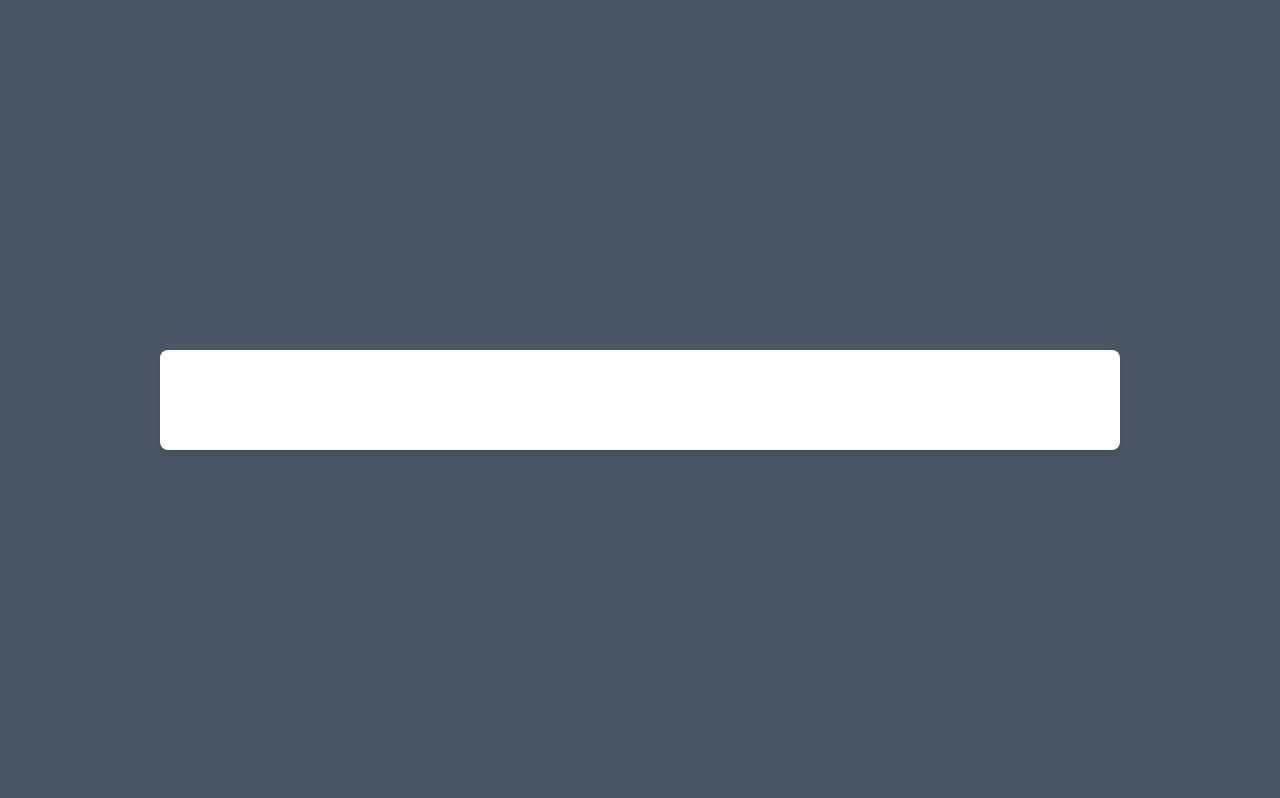
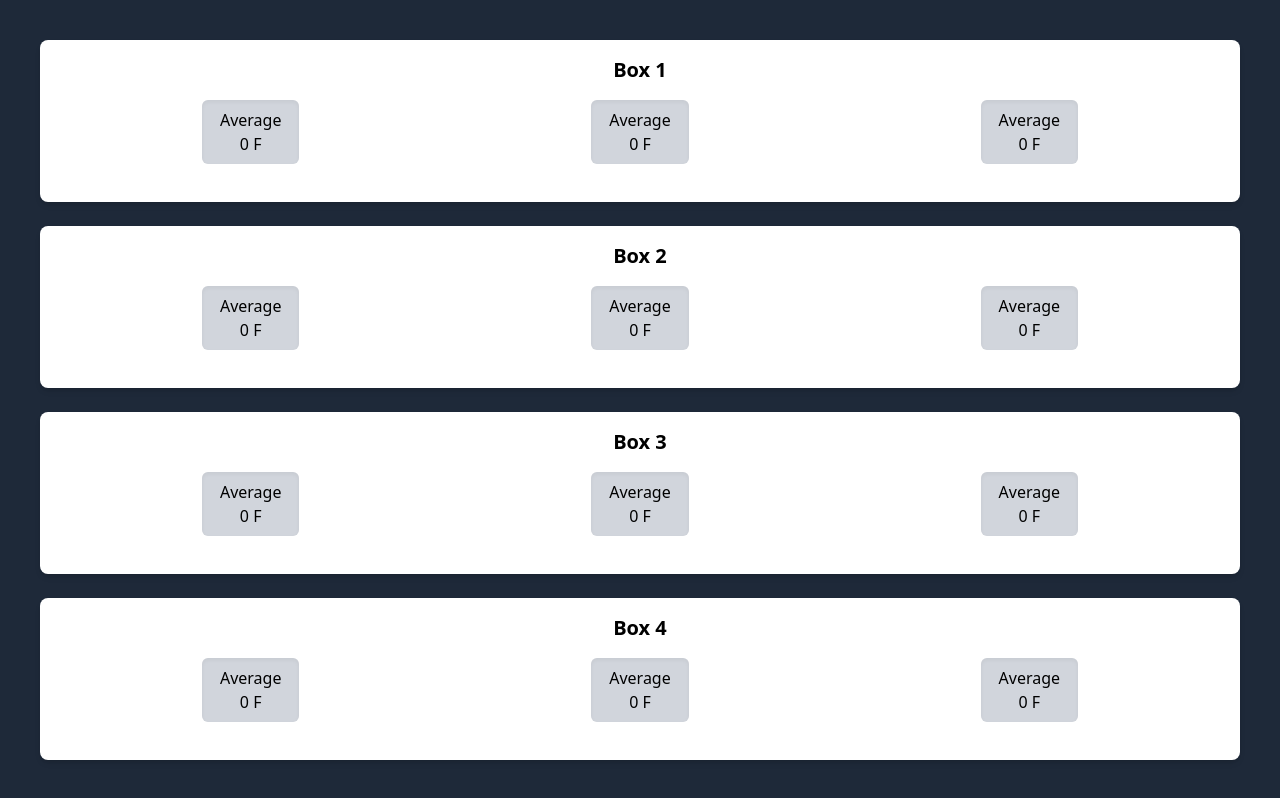
Before and after one commit to MMenser/Potato-React, a React (Vite) app in the folder frontend/: page / in a window 1280 px wide. Built offline with nearby package versions, Linux system fonts and the light colour scheme; no server answers.

Commit message:
cosmetics for 4 boxs

```diff
--- a/frontend/src/App.tsx
+++ b/frontend/src/App.tsx
@@ -1,12 +1,16 @@
 import { useEffect, useState } from 'react'
 import './styles.css'
-import Sensor from './components/sensor'
-import axios from 'axios'
+import Box from './components/box'
 function App() {
 
   return (
-    <div className="bg-gray-600 min-h-screen flex items-center justify-start text-white">
-      <Sensor></Sensor>
+    <div className="bg-gray-800 min-h-screen flex flex-col items-start">
+      <div className='w-full h-screen flex flex-col p-10 space-y-6 text-black">'>
+      <Box id={1}></Box>
+      <Box id={2}></Box>
+      <Box id={3}></Box>
+      <Box id={4}></Box>
+      </div>
     </div>
   );
 }
--- /dev/null
+++ b/frontend/src/components/box.tsx
@@ -0,0 +1,45 @@
+import React, { useEffect, useState } from 'react';
+import DataGraph from './datagraph';
+import axios
+ from 'axios';
+
+ interface BoxProps {
+  id: number
+ }
+
+function Box({id}: BoxProps) {
+    const [averageTemperature, setAverageTemperature] = useState(0.0);
+
+    const fetchAPI = async () => {
+        const response = await axios.get("http://127.0.0.1:8080/data")
+        setAverageTemperature(response.data.data[0])
+        console.log(response.data.data[0]);
+      };
+
+      useEffect(() => {
+        fetchAPI()
+      },[]);
+
+    return (
+        <div className="w-full h-1/4 bg-white p-4 rounded-lg shadow-md">
+            <h2 className="text-xl font-bold text-center mb-4">Box {id}</h2>
+            <div className='flex-row flex'>
+            <div className="w-1/12 h-1/2 bg-gray-300 p-2 mx-auto rounded-md shadow-inner">
+                <p className="text-center">Average</p>
+                <p className="text-center">{averageTemperature} F</p>
+            </div>
+            <div className="w-1/12 h-1/2 bg-gray-300 p-2 mx-auto rounded-md shadow-inner">
+                <p className="text-center">Average</p>
+                <p className="text-center">{averageTemperature} F</p>
+            </div>
+            <div className="w-1/12 h-1/2 bg-gray-300 p-2 mx-auto rounded-md shadow-inner">
+                <p className="text-center">Average</p>
+                <p className="text-center">{averageTemperature} F</p>
+            </div>
+            </div>
+
+        </div>
+    );
+}
+
+export default Box;
--- a/frontend/src/components/sensor.tsx
+++ /dev/null
@@ -1,27 +0,0 @@
-import React, { useEffect, useState } from 'react';
-import DataGraph from './datagraph';
-import axios
- from 'axios';
-
-function Sensor() {
-    const [averageTemperature, setAverageTemperature] = useState(0.0);
-
-    const fetchAPI = async () => {
-        const response = await axios.get("http://127.0.0.1:8080/data")
-        setAverageTemperature(response.data.data[0])
-        console.log(response.data.data[0]);
-      };
-
-      useEffect(() => {
-        fetchAPI()
-      },[]);
-
-    return (
-        <div className="w-3/4 mx-auto bg-white p-4 rounded-lg shadow-md">
-            <h2 className="text-xl font-bold text-center mb-4">Sensor Data</h2>
-            <div>{averageTemperature}</div>
-        </div>
-    );
-}
-
-export default Sensor;
```
